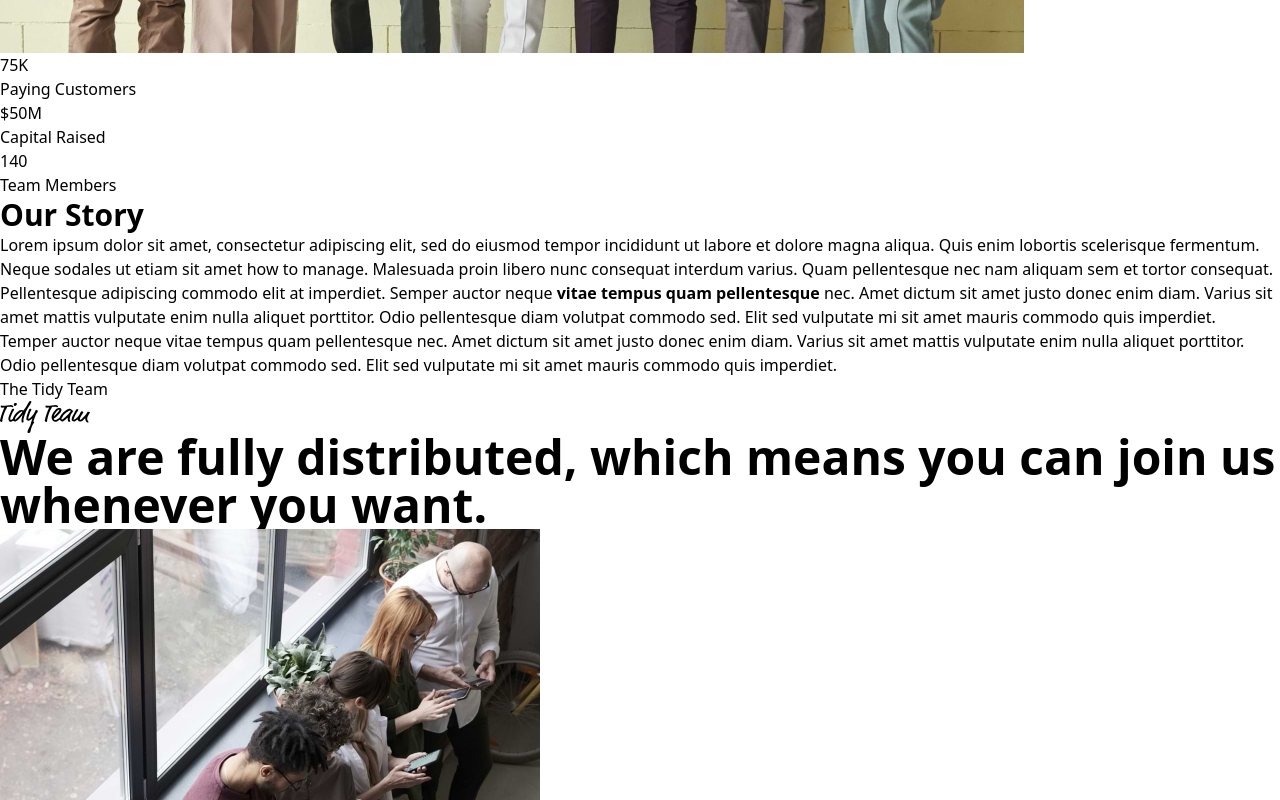
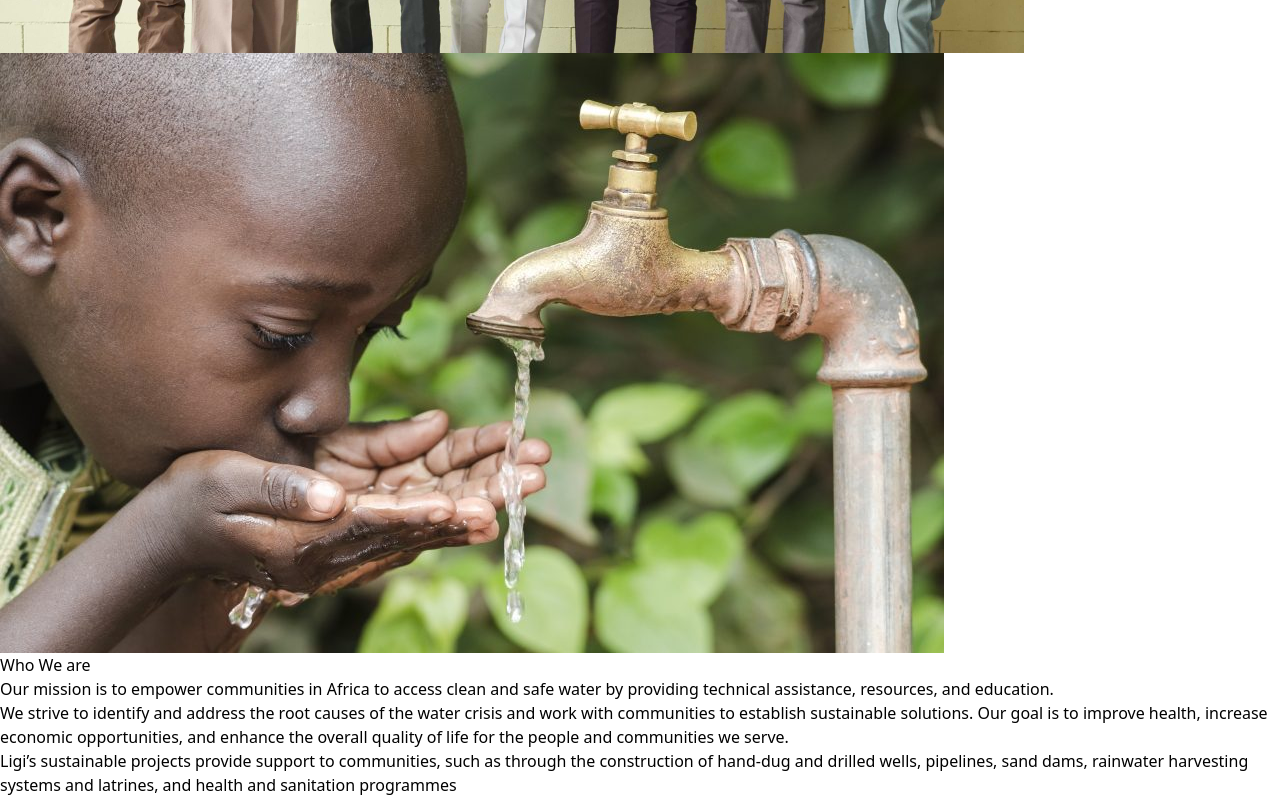
Before and after one commit to anibesam/littlegiants, a React (Vite) app: page /about-us in a window 1280 px wide. Shown: the part 1760-2560 px from the top of the page. Built offline with nearby package versions, Linux system fonts and the light colour scheme; a web font is replaced by a local one.

Commit message:
added pages

```diff
--- a/src/pages/About.jsx
+++ b/src/pages/About.jsx
@@ -7,9 +7,9 @@ import AboutContent from '../partials/AboutContent';
 import Team from '../partials/Team';
 import TeamMembers from '../partials/TeamMembers';
 import Clients02 from '../partials/Clients02';
-import Cta02 from '../partials/Cta02';
+import Cta from '../partials/Cta';
 import Footer from '../partials/Footer';
-
+import cleanImage from "../images/giants/iStock-490824286-944x600.jpeg";
 function About() {
   return (
     <div className="flex flex-col min-h-screen overflow-hidden">
@@ -22,12 +22,47 @@ function About() {
 
         {/*  Page sections */}
         <AboutHero />
-        <Stats02 />
-        <AboutContent />
-        <Team />
+        <section className='mt-40'>
+      <div className="px-4 py-16 mx-auto sm:max-w-xl md:max-w-full lg:max-w-screen-xl md:px-24 lg:px-8 lg:py-20">
+        <div className="grid gap-10 lg:grid-cols-2">
+          <div>
+            <img
+              className="object-cover w-full h-56 rounded shadow-lg sm:h-96"
+              src={cleanImage}
+              alt=""
+            />
+          </div>
+          <div className="lg:pr-10">
+            <h5 className="mb-4 text-3xl font-extrabold leading-none">
+              Who We are
+            </h5>
+            <p className="mb-6 text-gray-900">
+              Our mission is to empower communities in Africa to access clean
+              and safe water by providing technical assistance, resources, and
+              education.
+            </p>
+            <p className="mb-6 text-gray-900">
+              We strive to identify and address the root causes of the water
+              crisis and work with communities to establish sustainable
+              solutions. Our goal is to improve health, increase economic
+              opportunities, and enhance the overall quality of life for the
+              people and communities we serve.
+            </p>
+
+            <p className="mb-6 text-gray-900">
+              Ligi’s sustainable projects provide support to communities, such
+              as through the construction of hand-dug and drilled wells,
+              pipelines, sand dams, rainwater harvesting systems and latrines,
+              and health and sanitation programmes
+            </p>
+          </div>
+        </div>
+      </div>
+    </section>
+
         <TeamMembers />
-        <Clients02 />
-        <Cta02 />
+       <br/> <br/>
+        <Cta />
 
       </main>
 
```
